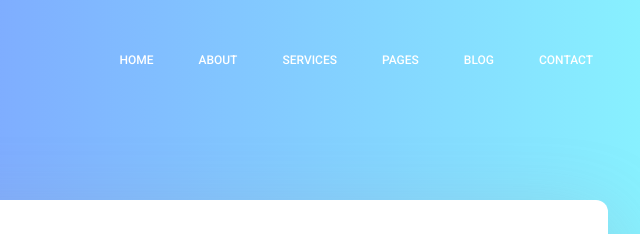
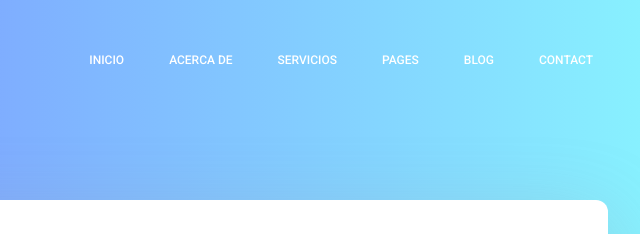
Before and after one commit to JHOSELIN7124/PRUEBAS, a plain HTML site: page index.html in a window 1280 px wide. Shown: the top 234 px of the page, 617-1257 px from the left. Drawn offline with Linux system fonts and the light colour scheme.

Commit message:
Update index.html
3

```diff
--- a/index.html
+++ b/index.html
@@ -37,9 +37,9 @@
 						<!-- Collect the nav links, forms, and other content for toggling -->
 						<div class="collapse navbar-collapse offset" id="navbarSupportedContent">
 							<ul class="nav navbar-nav menu_nav ml-auto">
-								<li class="nav-item active"><a class="nav-link" href="index.html">Home</a></li>
-								<li class="nav-item"><a class="nav-link" href="about-us.html">About</a></li>
-								<li class="nav-item"><a class="nav-link" href="services.html">Services</a></li>
+								<li class="nav-item active"><a class="nav-link" href="index.html">Inicio</a></li>
+								<li class="nav-item"><a class="nav-link" href="about-us.html">Acerca de</a></li>
+								<li class="nav-item"><a class="nav-link" href="services.html">Servicios</a></li>
 								<li class="nav-item submenu dropdown">
 									<a href="#" class="nav-link dropdown-toggle" data-toggle="dropdown" role="button" aria-haspopup="true" aria-expanded="false">Pages</a>
 									<ul class="dropdown-menu">
```
